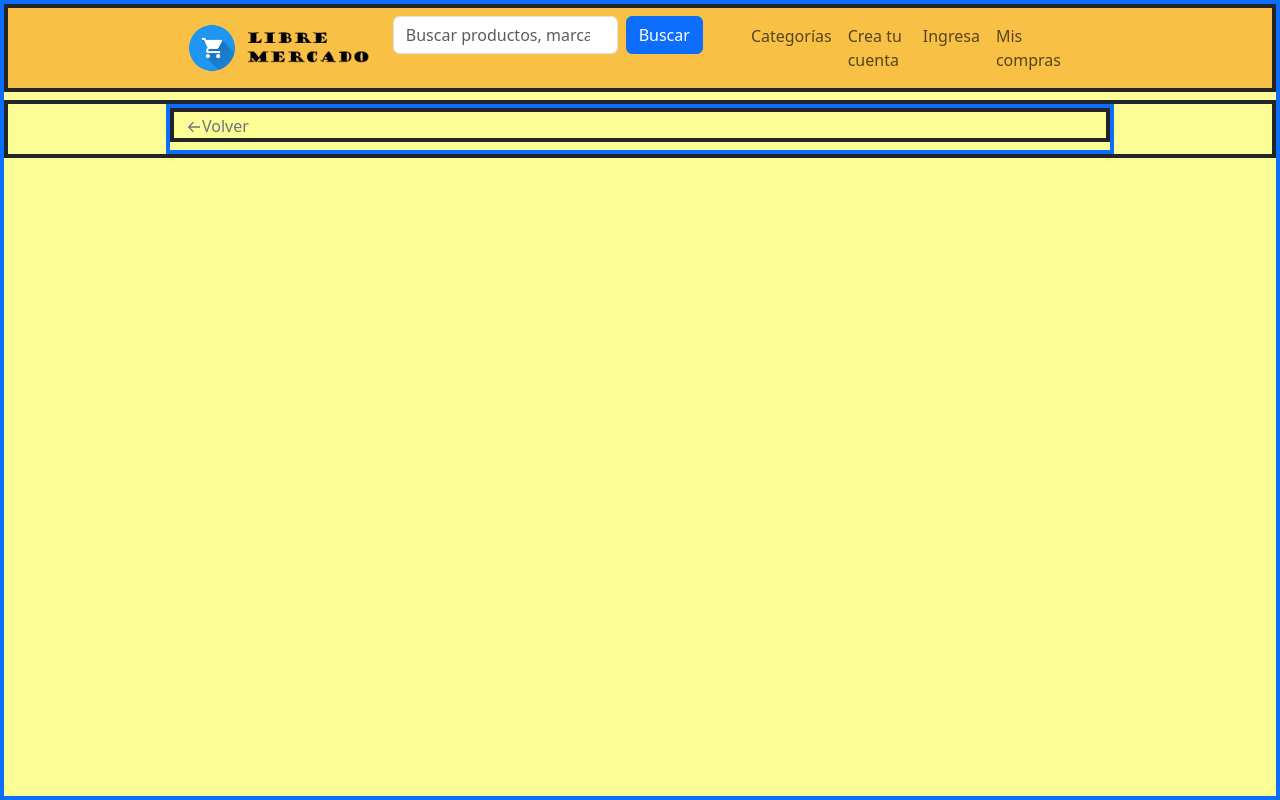
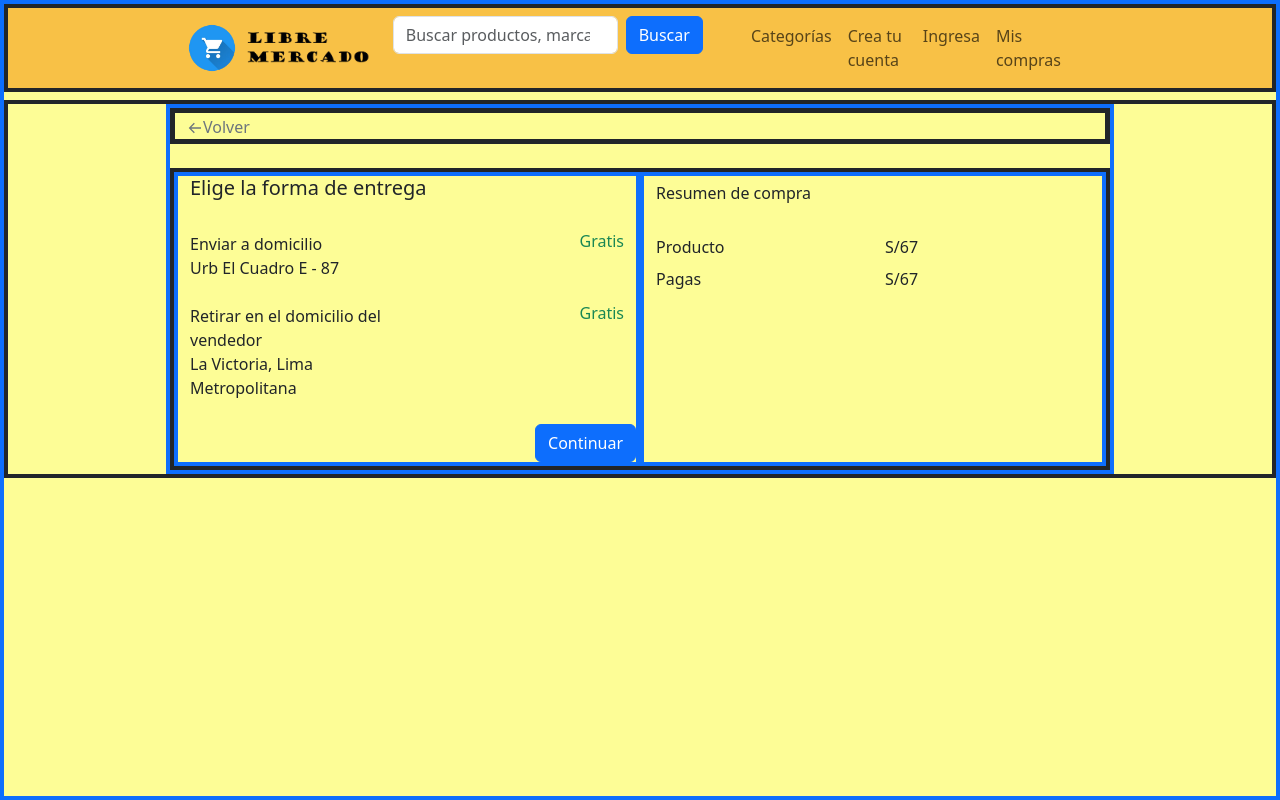
Before and after one commit to rubenevivancos/BazarUniversal_StackPERN, a React (Create React App) app in the folder client/: page /deliveryMethod in a window 1280 px wide. Built offline with nearby package versions, Linux system fonts and the light colour scheme; no server answers.

Commit message:
feat: Improve layout and design

```diff
--- a/client/src/Components/ProductPurchase/deliveryMethod.js
+++ b/client/src/Components/ProductPurchase/deliveryMethod.js
@@ -1,5 +1,5 @@
 import React from "react";
-import { Container, Row } from 'react-bootstrap';
+import { Container, Row, Col, Button } from 'react-bootstrap';
 
 
 import MainHeader from '../Header/mainHeader';
@@ -15,11 +15,57 @@ export default function DeliveryMethod() {
                 </Row>
                 <Row className="mb-2 border border-dark border-4">
                     <Container className="w-75 border border-primary border-4">
-                        <Row className="mb-2 border border-dark border-4">
+                        <Row className="mb-4 border border-dark border-5">
                             <GoBack/>
                         </Row>
-                        <Row>
-
+                        <Row className="border border-dark border-4">
+                            <Col className="border border-primary border-4">
+                                <Row className="mb-4">
+                                    <h5>Elige la forma de entrega</h5>
+                                </Row>
+                                <Row className="mb-4">
+                                    <Col className="d-flex flex-column">
+                                        <span>Enviar a domicilio</span>
+                                        <span>Urb El Cuadro E - 87</span>
+                                    </Col>
+                                    <Col className="text-end text-success">
+                                        <h6>Gratis</h6>
+                                    </Col>
+                                </Row>
+                                <Row className="mb-4">
+                                    <Col className="d-flex flex-column">
+                                        <span>Retirar en el domicilio del vendedor</span>
+                                        <span>La Victoria, Lima Metropolitana</span>
+                                    </Col>
+                                    <Col className="text-end text-success">
+                                        <h6>Gratis</h6>
+                                    </Col>
+                                </Row>
+                                <Row className="justify-content-end">
+                                    <Button variant="primary" className="w-auto">Continuar</Button>
+                                </Row>
+                            </Col>
+                            <Col className="border border-primary border-4">
+                                <Row className="mt-2 mb-4">
+                                    <h6>Resumen de compra</h6>
+                                </Row>
+                                <Row className="mb-2">
+                                    <Col>
+                                        Producto
+                                    </Col>
+                                    <Col>
+                                        S/67
+                                    </Col>
+                                </Row>
+                                <Row>
+                                    <Col>
+                                        Pagas
+                                    </Col>
+                                    <Col>
+                                        S/67
+                                    </Col>
+                                </Row>
+                            </Col>
                         </Row>
                     </Container>
                 </Row>
```
